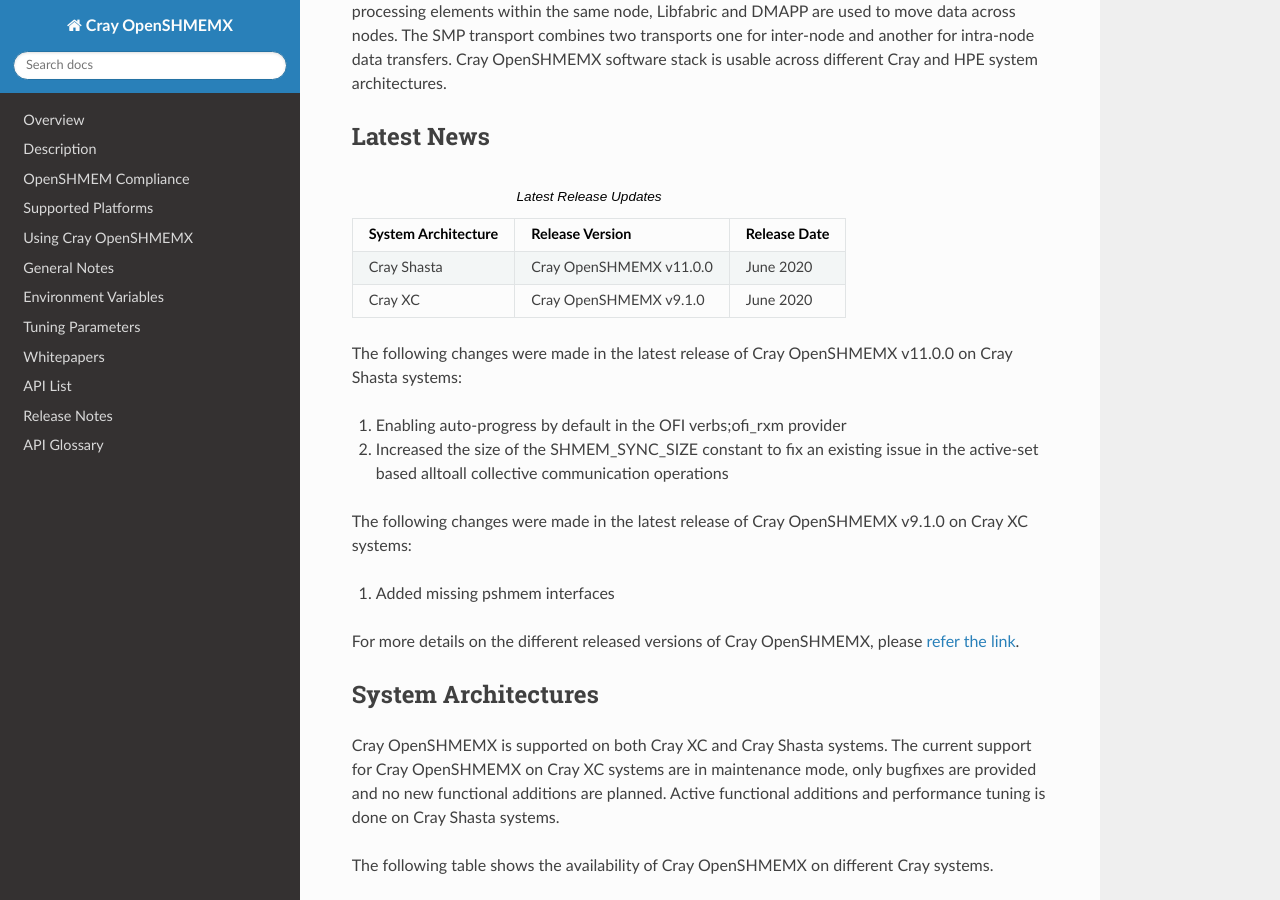
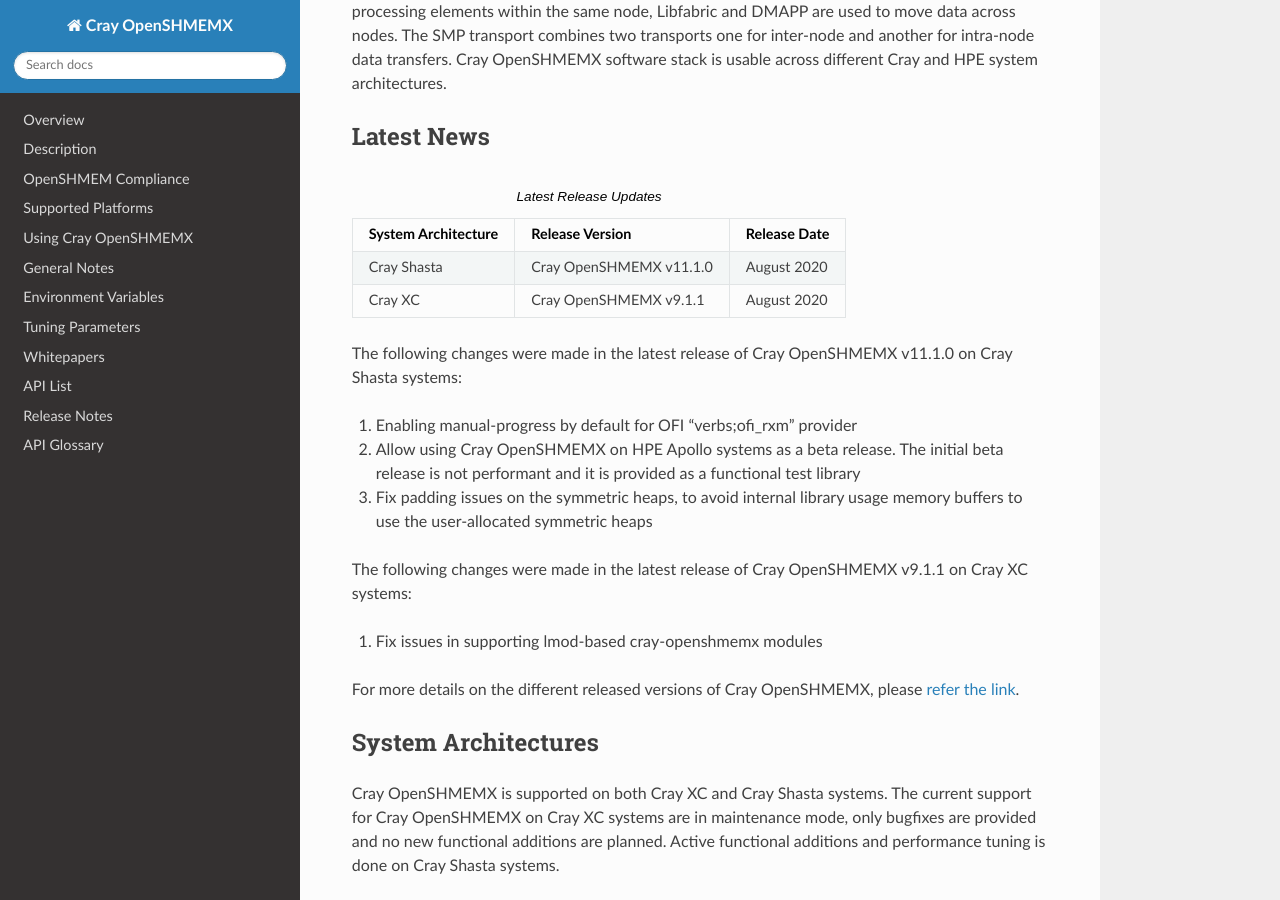
Before and after one commit to PE-Cray/cray-openshmemx, a Sphinx documentation site: the page built from doc/source/index.rst, in a window 1280 px wide and 900 px high, scrolled down 1447 px. Built offline with Sphinx 7.4.7 and the Read the Docs theme 2.0.0, drawn with Linux system fonts in a browser that asks for light colours; some of the changed text lies outside the part shown.

Commit message:
Adding release notes for august 2020

```diff
--- a/doc/source/index.rst
+++ b/doc/source/index.rst
@@ -59,23 +59,26 @@
       - Release Version
       - Release Date
     * - Cray Shasta
-      - Cray OpenSHMEMX v11.0.0
-      - June 2020
+      - Cray OpenSHMEMX v11.1.0
+      - August 2020
     * - Cray XC
-      - Cray OpenSHMEMX v9.1.0
-      - June 2020
+      - Cray OpenSHMEMX v9.1.1
+      - August 2020
 
 The following changes were made in the latest release of Cray OpenSHMEMX
-v11.0.0 on Cray Shasta systems:
+v11.1.0 on Cray Shasta systems:
 
-1. Enabling auto-progress by default in the OFI verbs;ofi_rxm provider
-2. Increased the size of the SHMEM_SYNC_SIZE constant to fix an existing issue
-   in the active-set based alltoall collective communication operations
+1. Enabling manual-progress by default for OFI "verbs;ofi_rxm" provider
+2. Allow using Cray OpenSHMEMX on HPE Apollo systems as a beta release. The
+   initial beta release is not performant and it is provided as a functional
+   test library
+3. Fix padding issues on the symmetric heaps, to avoid internal library usage
+   memory buffers to use the user-allocated symmetric heaps
 
-The following changes were made in the latest release of Cray OpenSHMEMX v9.1.0
+The following changes were made in the latest release of Cray OpenSHMEMX v9.1.1
 on Cray XC systems:
 
-1. Added missing pshmem interfaces
+1. Fix issues in supporting lmod-based cray-openshmemx modules
 
 For more details on the different released versions of Cray OpenSHMEMX, please
 :doc:`refer the link <release_notes>`.
@@ -144,7 +147,6 @@
 The corresponding Bibtex is:
 
 ::
-
     @inproceedings{naveen:openshmem:2018:crayopenshmemx,
         author = {Naveen Namashivayam and Bob Cernohous and Dan Pou and Mark
                   Pagel},
```
Also changed, not shown: doc/source/release_notes.rst (+40 -0 lines).
